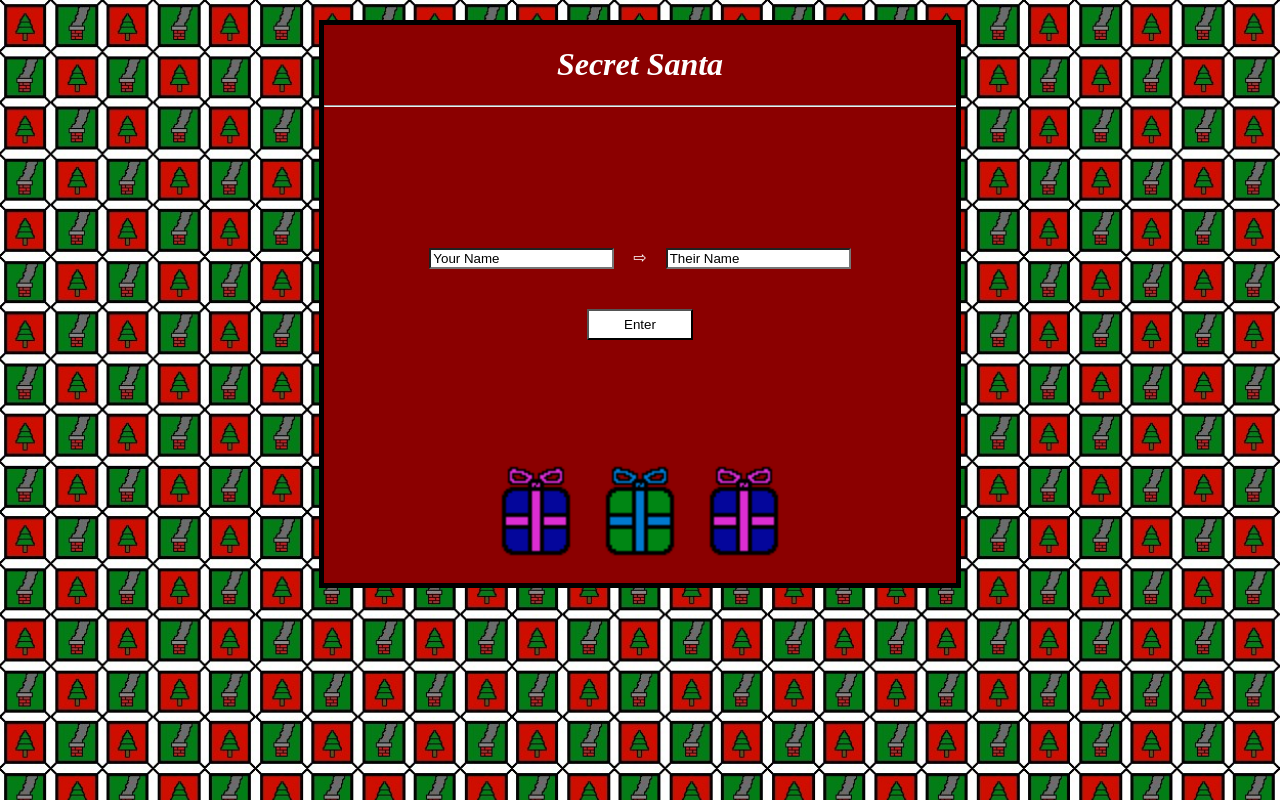
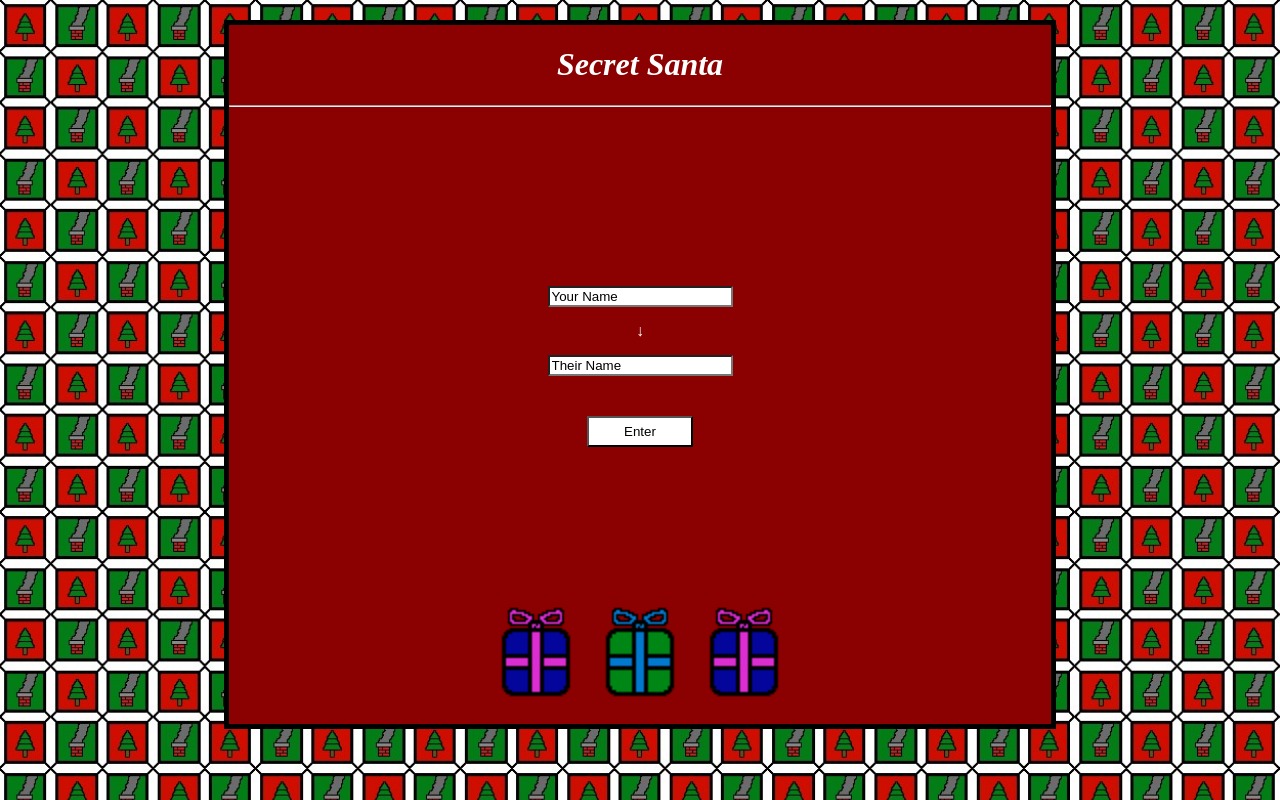
Before and after one commit to ViTheAxolotl/SecretSanta5385, a plain HTML site: page index.html in a window 1280 px wide. Drawn offline with Linux system fonts and the light colour scheme.

Commit message:
Better ui

```diff
--- a/index.html
+++ b/index.html
@@ -17,7 +17,7 @@
             </div>
 
             <div class="center texts">
-                <input type="text" placeholder="Your Name" id="giver"> ⇨
+                <input type="text" placeholder="Your Name" id="giver"> <br> ↓ <br>
                 <input type="text" placeholder="Their Name" id="receiver">
             </div>
 
--- a/myStyles.css
+++ b/myStyles.css
@@ -12,7 +12,7 @@ hr
 
 #main
 {
-    width: 50%;
+    width: 65%;
     height: 90%;
     background-color: darkred;
     color: white;
```
